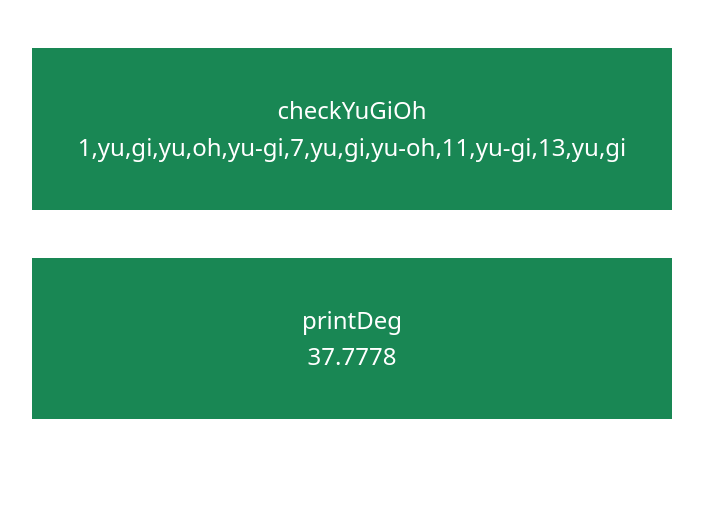
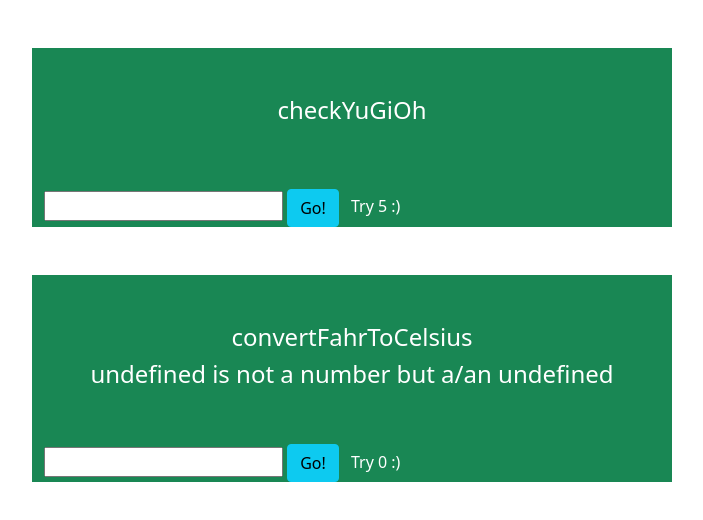
Before and after one commit to Williams-bo/Zuri-algorithm-test, a plain HTML site: page index.html in a window 1280 px wide. Shown: the whole page, without its empty margins (288-991 px from the left). Drawn offline with Linux system fonts and the light colour scheme.

Commit message:
Added an Input Function

```diff
--- a/index.html
+++ b/index.html
@@ -8,13 +8,38 @@
     <link rel="stylesheet" href="bootstrap/bootstrap.css" />
   </head>
   <body>
+    <!-- checkYuGiOh -->
     <div class="border-5 bg-success col-md-6 offset-md-3 my-5 container">
       <div class="pt-5 mt-5 text-white h4 text-center">checkYuGiOh</div>
       <div class="checkYuGiOh pb-5 h4 text-center text-white"></div>
+
+      <!-- input -->
+      <input type="number" id="input-one" />
+      <input
+        type="button"
+        class="btn btn-info"
+        onclick="checkYuGiOh(document.getElementById('input-one').value)"
+        value="Go!"
+      />
+      <span class="text-white ps-2">Try 5 :)</span>
     </div>
+
+    <!-- convertFahrToCelsius -->
     <div class="border-5 bg-success col-md-6 offset-md-3 my-5 container">
-      <div class="pt-5 mt-5 text-white h4 text-center">printDeg</div>
+      <div class="pt-5 mt-5 text-white h4 text-center">
+        convertFahrToCelsius
+      </div>
       <div class="printDeg pb-5 h4 text-center text-white"></div>
+
+      <!-- input -->
+      <input type="number" id="input" />
+      <input
+        type="button"
+        class="btn btn-info"
+        onclick="printDeg(document.getElementById('input').value)"
+        value="Go!"
+      />
+      <span class="text-white ps-2">Try 0 :)</span>
     </div>
   </body>
   <script src="script.js"></script>
--- a/script.js
+++ b/script.js
@@ -1,22 +1,29 @@
-// convertFahrToCelsius algorithm
+// 1. convertFahrToCelsius algorithm
 function printDeg(F) {
   let H = JSON.stringify(F);
 
   if (typeof F === "number" || !isNaN(parseFloat(F))) {
     let C = ((F - 32) * 5) / 9;
+    document.querySelector(".printDeg").innerText = Number(C.toFixed(4));
     return Number(C.toFixed(4));
   } else if (Array.isArray(F)) {
+    document.querySelector(
+      ".printDeg"
+    ).innerText = `${H} is not a number but a/an array`;
     return `${H} is not a number but a/an array`;
   } else {
+    document.querySelector(
+      ".printDeg"
+    ).innerText = `${H} is not a number but a/an ${typeof F}`;
     return `${H} is not a number but a/an ${typeof F}`;
   }
 }
-console.log(printDeg(100)); // example input: 100 degrees
-document.querySelector(".printDeg").innerText = printDeg(100); // example input: 100 degrees
+console.log(printDeg());
 
-// algorithm for checkYuGiOh code
+// 2. checkYuGiOh algorithm
 function checkYuGiOh(n) {
-  if (typeof n != "number") {
+  let check = parseFloat(n);
+  if (!check) {
     return `iNVALID PARAMETER: ${JSON.stringify(n)}`;
   }
 
@@ -43,8 +50,7 @@
       result.push(i);
     }
   }
+  document.querySelector(".checkYuGiOh").innerText = result;
   return result;
 }
-
-console.log(checkYuGiOh(15)); // example input: 1 up to 15
-document.querySelector(".checkYuGiOh").innerText = checkYuGiOh(15); // example input: 1 up to 15
+console.log(checkYuGiOh());
```
Also changed, not shown: 1 other file.
